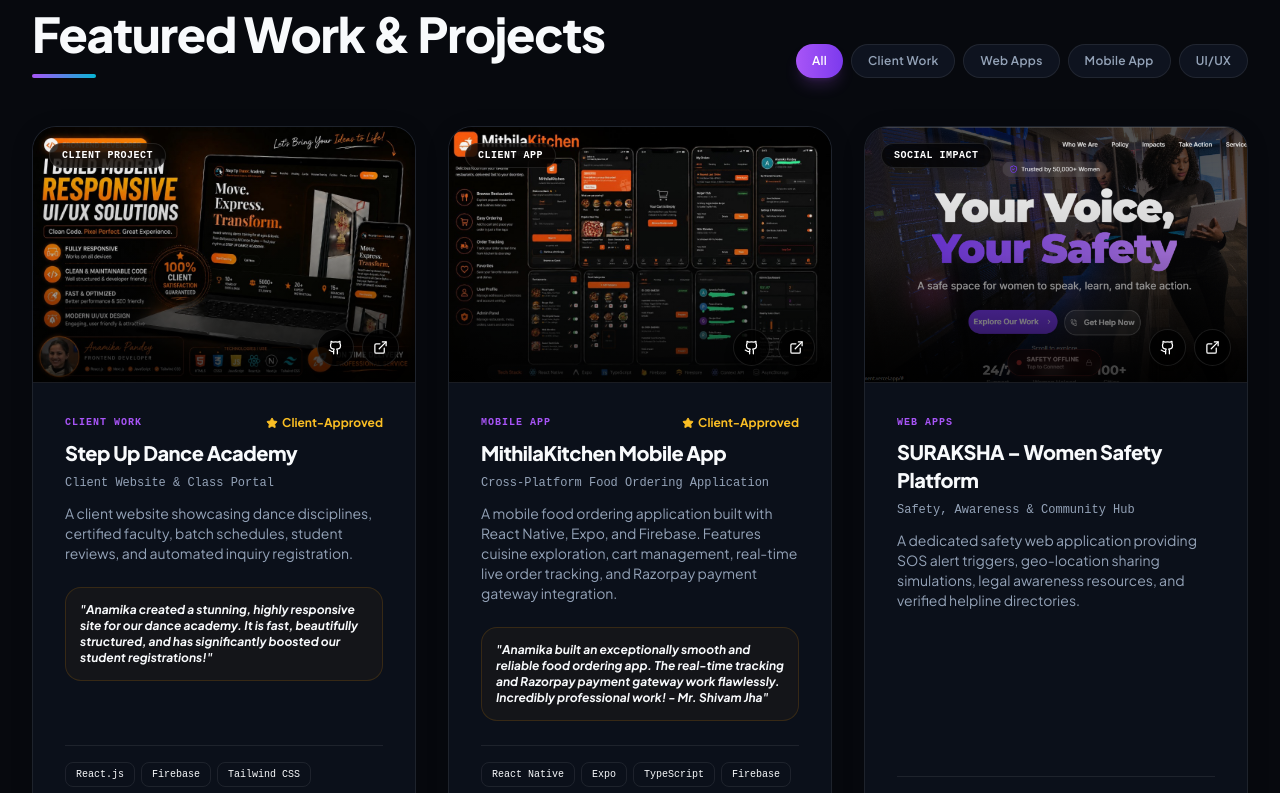
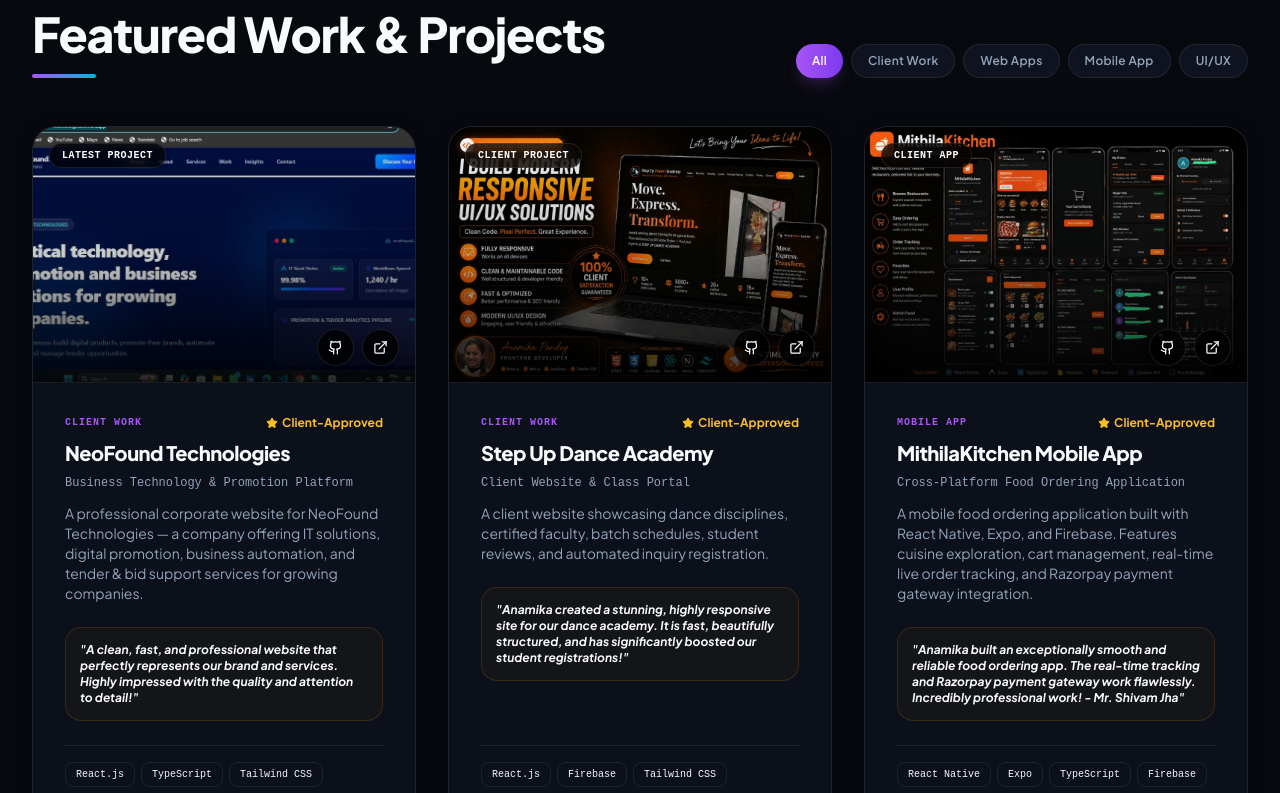
Before and after one commit to anamika-pandey925/Personal-Portfolio-Webpage, a React (Vite) app: page / in a window 1280 px wide. Shown: the part 5347-6140 px from the top of the page. Built offline with nearby package versions, Linux system fonts and the light colour scheme; no server answers.

Commit message:
feat: add NeoFound Technologies as latest client project

```diff
--- a/src/data/portfolioData.ts
+++ b/src/data/portfolioData.ts
@@ -79,6 +79,33 @@
   },
 
   projects: [
+    {
+      title: 'NeoFound Technologies',
+      subtitle: 'Business Technology & Promotion Platform',
+      description: 'A professional corporate website for NeoFound Technologies — a company offering IT solutions, digital promotion, business automation, and tender & bid support services for growing companies.',
+      problem: 'NeoFound Technologies needed a high-performance, visually modern web presence to effectively showcase their multi-service offerings and attract business clients.',
+      solution: 'Designed and developed a sleek, dark-themed multi-section corporate website with service showcases, insights blog, analytics UI widgets, and a professional contact flow.',
+      tech: ['React.js', 'TypeScript', 'Tailwind CSS', 'Framer Motion', 'Vite'],
+      technology: ['React.js', 'TypeScript', 'Tailwind CSS', 'Framer Motion', 'Vite'],
+      image: '/neofound-technologies.jpg',
+      github: 'https://github.com/anamika-pandey925',
+      live: 'https://neofound-technologies.vercel.app/',
+      category: 'Client Work' as const,
+      badge: 'Latest Project',
+      rating: 5,
+      clientReview: 'A clean, fast, and professional website that perfectly represents our brand and services. Highly impressed with the quality and attention to detail!',
+      features: [
+        'Multi-service showcase covering IT Solutions, Digital Promotion, Business Automation, and Tender & Bid Support',
+        'Real-time analytics dashboard UI with IT stack status, workflow sync metrics, and promotion pipeline indicators',
+        'Insights blog section with category filters (Technology, Digital Promotion, Automation, Tender & Bid)'
+      ],
+      keyFeatures: [
+        'Multi-service showcase covering IT Solutions, Digital Promotion, Business Automation, and Tender & Bid Support',
+        'Real-time analytics dashboard UI with IT stack status, workflow sync metrics, and promotion pipeline indicators',
+        'Insights blog section with category filters (Technology, Digital Promotion, Automation, Tender & Bid)'
+      ],
+      result: 'Delivered a polished, production-ready corporate website for NeoFound Technologies, live on Vercel with fast performance and a modern dark design system.'
+    },
     {
       title: 'Step Up Dance Academy',
       subtitle: 'Client Website & Class Portal',
```
Also changed, not shown: public/neofound-technologies.jpg (added).
